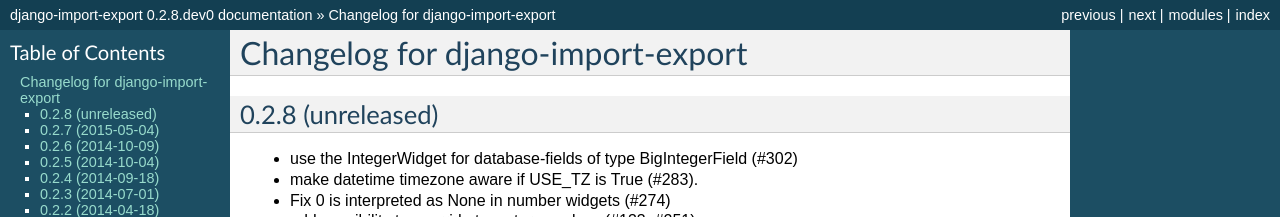
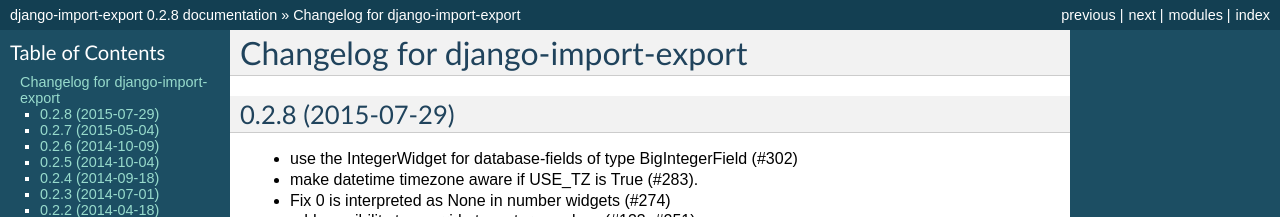
Before and after one commit to django-import-export/django-import-export, a Sphinx documentation site: the page built from docs/changelog.rst, in a window 1280 px wide and 900 px high. Shown: the top 217 px of the window. Built offline with Sphinx 7.4.7, drawn with Linux system fonts in a browser that asks for light colours; some of the changed text lies outside the part shown.

Commit message:
Preparing release 0.2.8

```diff
--- a/docs/changelog.rst
+++ b/docs/changelog.rst
@@ -1,7 +1,7 @@
 Changelog for django-import-export
 ==================================
 
-0.2.8 (unreleased)
+0.2.8 (2015-07-29)
 ------------------
 
 - use the IntegerWidget for database-fields of type BigIntegerField (#302)
--- a/import_export/__init__.py
+++ b/import_export/__init__.py
@@ -1 +1 @@
-__version__ = '0.2.8.dev0'
+__version__ = '0.2.8'
```
